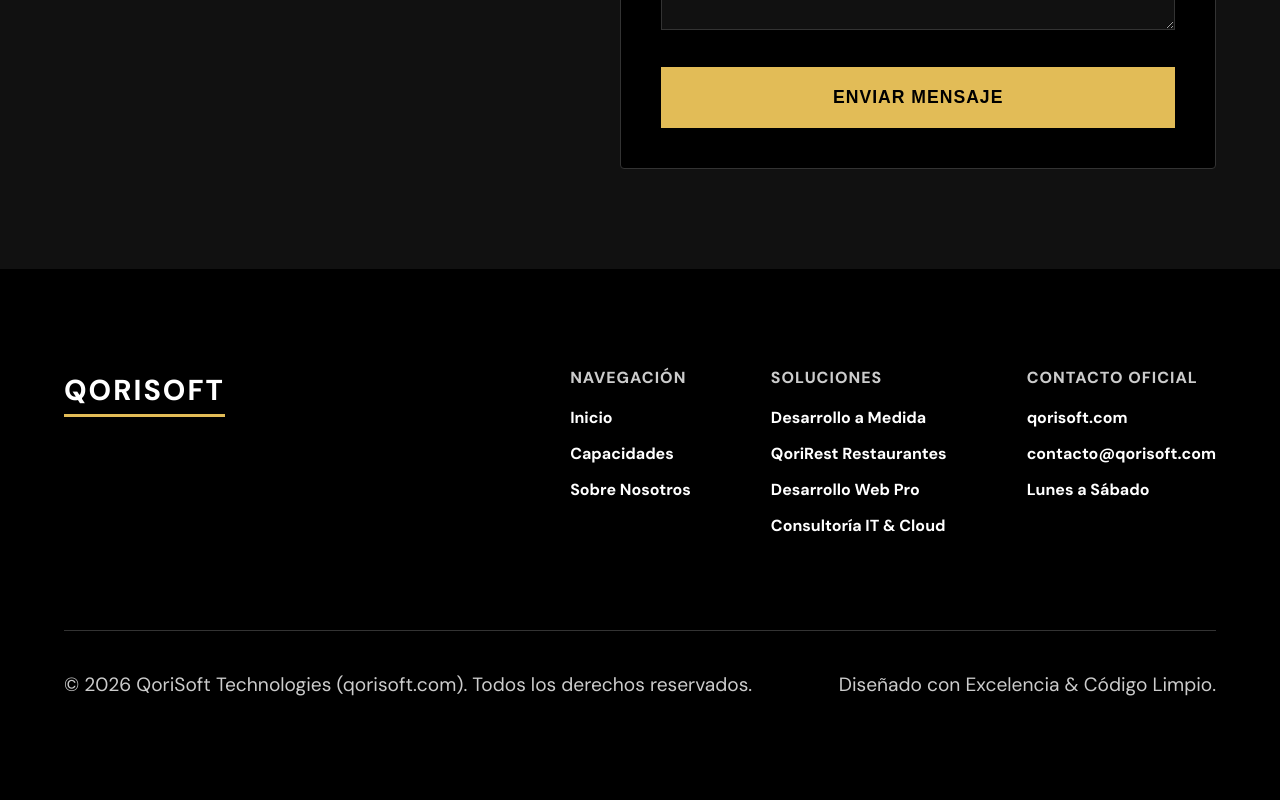
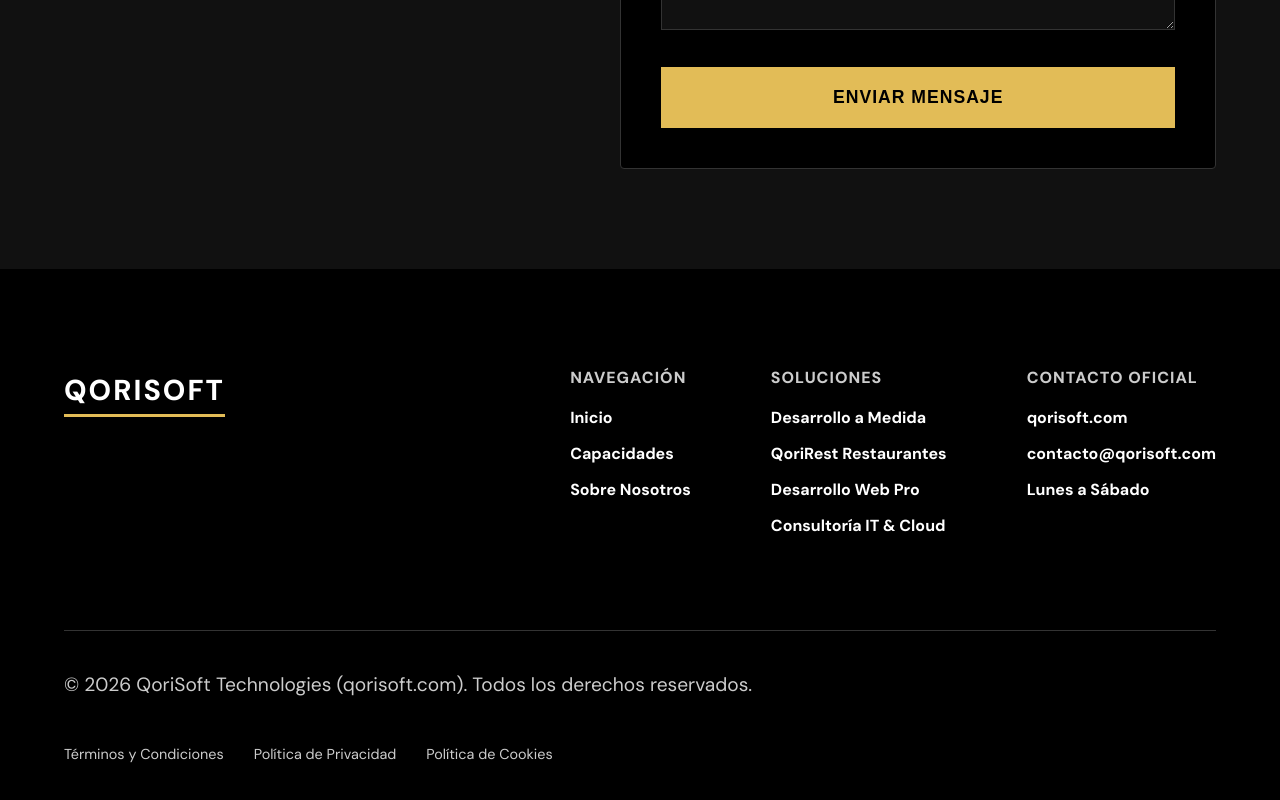
Before and after one commit to apacheco2603/qorisoft, a React (Vite) app: page / in a window 1280 px wide. Shown: the part 7459-8259 px from the top of the page. Before the commit the page ends 8223 px from the top, so only its background shows below. Built offline with nearby package versions, Linux system fonts and the light colour scheme.

Commit message:
Add legal links to footer

```diff
--- a/src/components/Footer.jsx
+++ b/src/components/Footer.jsx
@@ -31,7 +31,9 @@
         <div className="footer-bottom">
           <p>&copy; 2026 QoriSoft Technologies (qorisoft.com). Todos los derechos reservados.</p>
           <div className="legal-links">
-            <p>Diseñado con Excelencia & Código Limpio.</p>
+            <a href="#">Términos y Condiciones</a>
+            <a href="#">Política de Privacidad</a>
+            <a href="#">Política de Cookies</a>
           </div>
         </div>
       </div>
```
